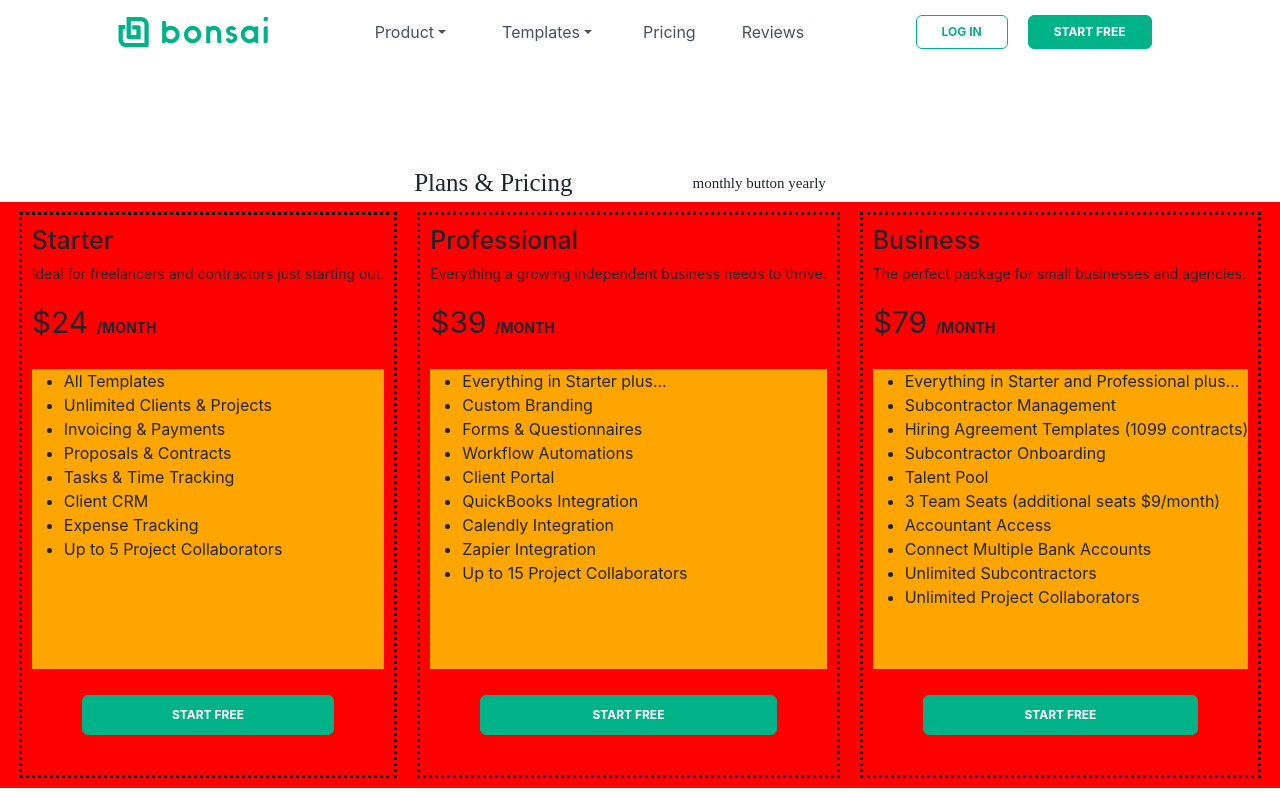
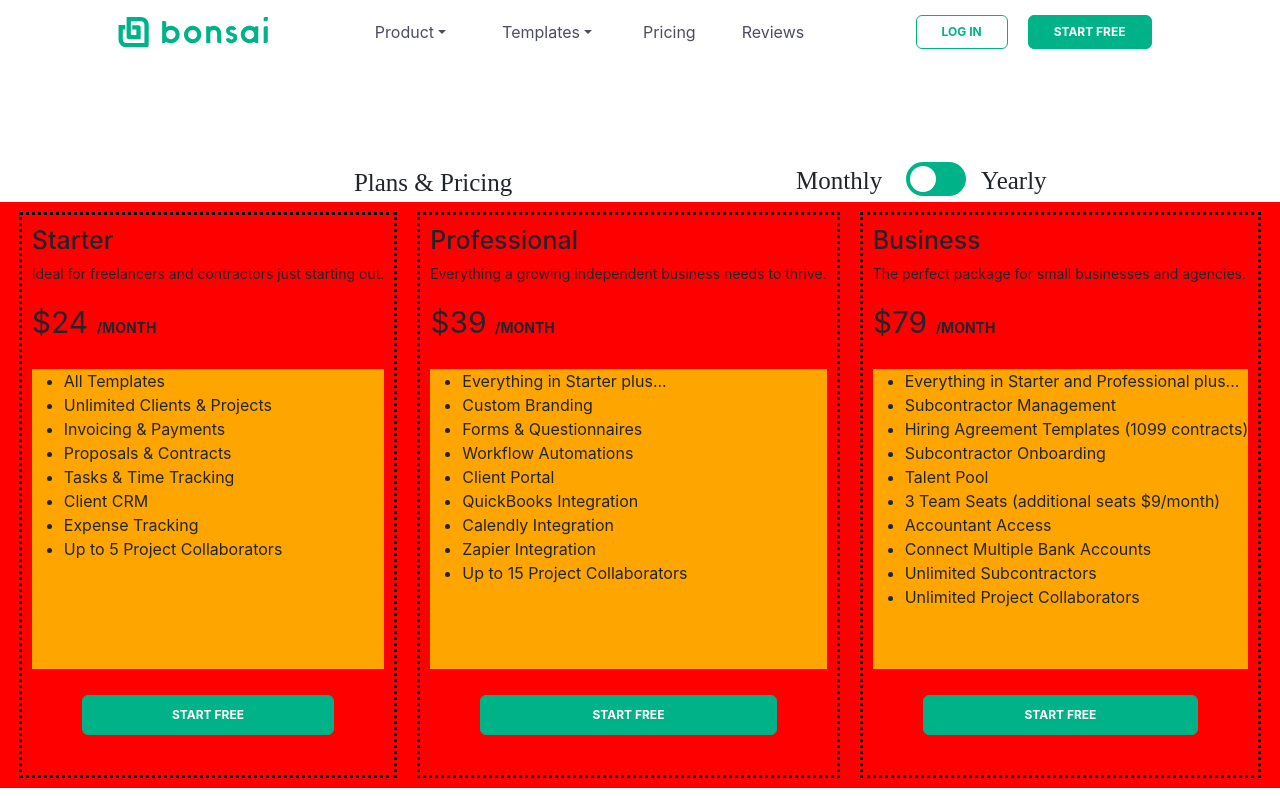
Before and after one commit to joshua-blum/frontend-showcase, a Next.js app: page /bonsaiMarketing in a window 1280 px wide. Shown: the top 796 px of the page. Built offline with nearby package versions, Linux system fonts and the light colour scheme.

Commit message:
Implement frontend toggle switch display

```diff
--- a/pages/bonsaiMarketing/bonsaiPlansAndPricing.tsx
+++ b/pages/bonsaiMarketing/bonsaiPlansAndPricing.tsx
@@ -54,12 +54,16 @@
 
     return (
         <>
+
         <div className={styles.plansAndPricing}>
             <div className={styles.header}>
                 <div className={styles.title}>Plans &#38; Pricing</div>
-                <div className={styles.toggleButton}>
-                    monthly button yearly
-                </div>
+                <label className={styles.switch}>
+                    <input className={styles.checkbox} type="checkbox" id="switch" hidden/>
+                    <span className={`${styles.slider} ${styles.round}`}></span>
+                    <span className={styles.toggleLabelMonthly}>Monthly</span>
+                    <span className={styles.toggleLabelYearly}>Yearly</span>
+                </label>
             </div>
             <div className={styles.planCardsList}>
                 {planCardHTML}
--- a/styles/bonsaiMarketing/PlansAndPricing.module.css
+++ b/styles/bonsaiMarketing/PlansAndPricing.module.css
@@ -5,7 +5,7 @@
 
 .header {
     display: flex;
-    justify-content: center;
+    justify-content: space-evenly;
     font-size: 25px;
     font-family: 'Amerigo'
 }
@@ -19,6 +19,73 @@
     align-self: center;
 }
 
+.switch {
+    position: relative;
+    display: flex;
+    justify-self: center;
+    align-self: flex-end;
+    width: 60px;
+    height: 34px;
+    margin: 0px 0px 6px 0px;
+  }
+
+  .slider {
+    position: absolute;
+    cursor: pointer;
+    top: 0;
+    left: 0;
+    right: 0;
+    bottom: 0;
+    background-color: #00B288;
+    -webkit-transition: .4s;
+    transition: .4s;
+  }
+
+  .slider:before {
+    content: 'Monthly';
+    position: absolute;
+    content: "";
+    height: 26px;
+    width: 26px;
+    left: 4px;
+    bottom: 4px;
+    background-color: white;
+    -webkit-transition: .4s;
+    transition: .4s;
+  }
+
+  input:checked + .slider {
+    background-color: #00B288;
+  }
+
+  input:focus + .slider {
+    box-shadow: 0 0 1px #00B288;
+  }
+
+  input:checked + .slider:before {
+    -webkit-transform: translateX(26px);
+    -ms-transform: translateX(26px);
+    transform: translateX(26px);
+  }
+
+  /* Rounded sliders */
+  .slider.round {
+    border-radius: 34px;
+  }
+
+  .slider.round:before {
+    border-radius: 50%;
+  }
+
+  .toggleLabelMonthly {
+      position: absolute;
+      transform: translateX(-110px);
+  }
+
+  .toggleLabelYearly {
+    position: absolute;
+    transform: translateX(75px);
+}
 
 .planCardsList {
     background-color: red;
```
